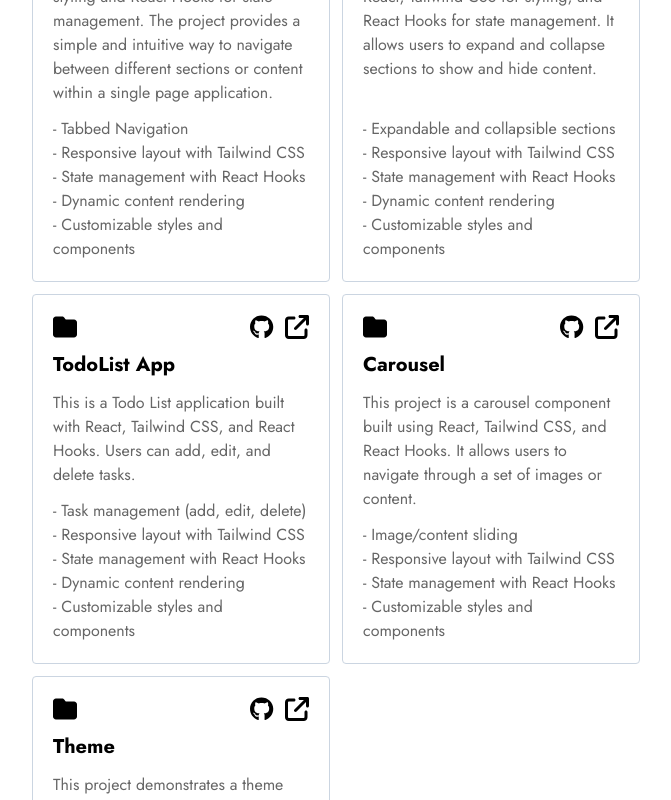
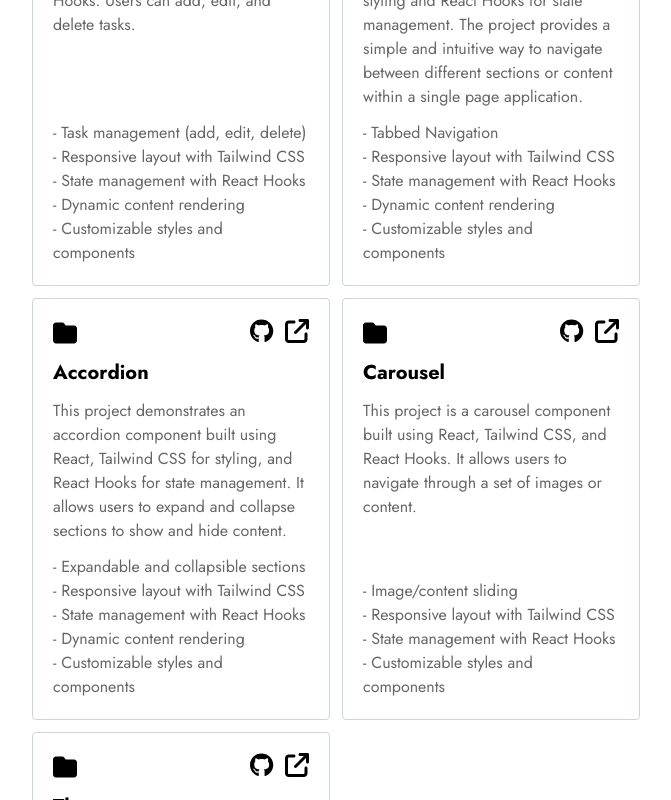
Before and after one commit to Mark-Alexis-Posadas/react-portfolio, a React (Vite) app: page / in a window 1280 px wide. Shown: the part 2000-2800 px from the top of the page, without its empty margins (560-1231 px from the left). Built offline with nearby package versions, Linux system fonts and the light colour scheme.

Commit message:
added todo links to github and demo

```diff
--- a/src/data/projects.ts
+++ b/src/data/projects.ts
@@ -2,6 +2,24 @@ import { v4 as uuidv4 } from "uuid";
 import { ProjectType } from "../types/projects";
 
 const projectsData: ProjectType[] = [
+  {
+    id: uuidv4(),
+    pageTitle: "TodoList App",
+    description:
+      "This is a Todo List application built with React, Tailwind CSS, and React Hooks. Users can add, edit, and delete tasks.",
+    features: [
+      { text: "Task management (add, edit, delete)" },
+      { text: "Responsive layout with Tailwind CSS" },
+      { text: "State management with React Hooks" },
+      { text: "Dynamic content rendering" },
+      { text: "Customizable styles and components" },
+    ],
+    source: "https://github.com/Mark-Alexis-Posadas/todo-list-app",
+    demo: "https://todo-list-app-omega-murex.vercel.app/",
+    buttons: ["Demo", "Source"],
+    tags: ["react", "typescript", "tailwind CSS"],
+  },
+
   {
     id: uuidv4(),
     pageTitle: "Tab",
@@ -37,25 +55,6 @@ const projectsData: ProjectType[] = [
     source:
       "https://github.com/Mark-Alexis-Posadas/react-typescript-mini-projects/blob/main/src/pages/Accordion/index.tsx",
     demo: "https://kjky7y.csb.app/",
-    buttons: ["Demo", "Source"],
-    tags: ["react", "typescript", "tailwind CSS"],
-  },
-
-  {
-    id: uuidv4(),
-    pageTitle: "TodoList App",
-    description:
-      "This is a Todo List application built with React, Tailwind CSS, and React Hooks. Users can add, edit, and delete tasks.",
-    features: [
-      { text: "Task management (add, edit, delete)" },
-      { text: "Responsive layout with Tailwind CSS" },
-      { text: "State management with React Hooks" },
-      { text: "Dynamic content rendering" },
-      { text: "Customizable styles and components" },
-    ],
-    source:
-      "https://github.com/Mark-Alexis-Posadas/react-typescript-mini-projects/blob/main/src/pages/Todo/index.tsx",
-    demo: "https://lq6hgj.csb.app/",
     buttons: ["Demo", "Source"],
     tags: ["react", "typescript", "tailwind CSS"],
   },
--- a/src/pages/projects/index.tsx
+++ b/src/pages/projects/index.tsx
@@ -26,12 +26,18 @@ export default function Projects({ toggleTheme }: ToggleThemeType) {
           >
             <header className="flex items-center justify-between">
               <FontAwesomeIcon className="text-2xl" icon={faFolder} />
+
               <div className="flex items-center gap-3">
-                <FontAwesomeIcon className="text-2xl" icon={faGithub} />
-                <FontAwesomeIcon
-                  className="text-2xl"
-                  icon={faArrowUpRightFromSquare}
-                />
+                <a href={data.source} target="_blank">
+                  <FontAwesomeIcon className="text-2xl" icon={faGithub} />
+                </a>
+
+                <a href={data.demo} target="_blank">
+                  <FontAwesomeIcon
+                    className="text-2xl"
+                    icon={faArrowUpRightFromSquare}
+                  />
+                </a>
               </div>
             </header>
             <h1 className="font-bold text-xl my-3">{data.pageTitle}</h1>
```
